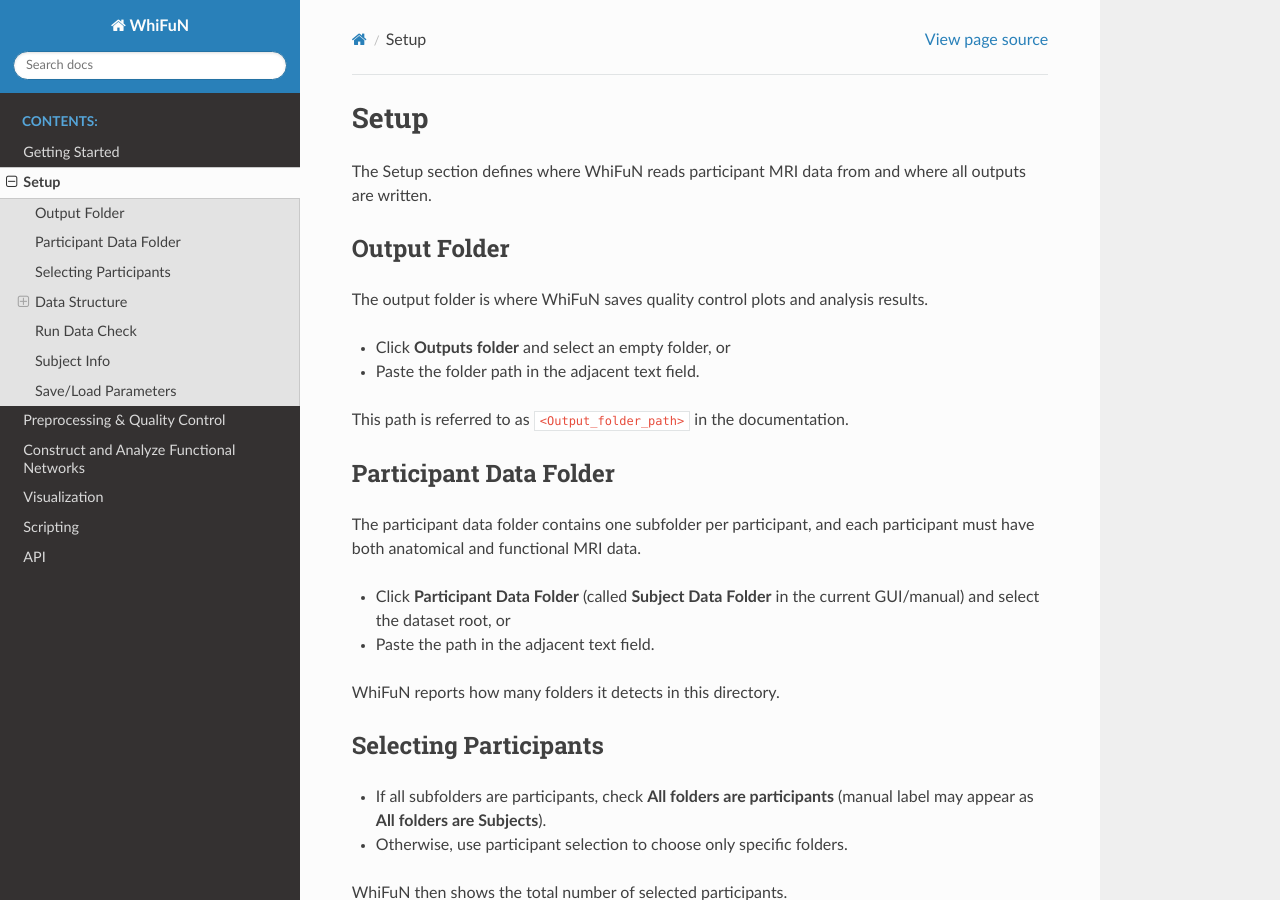
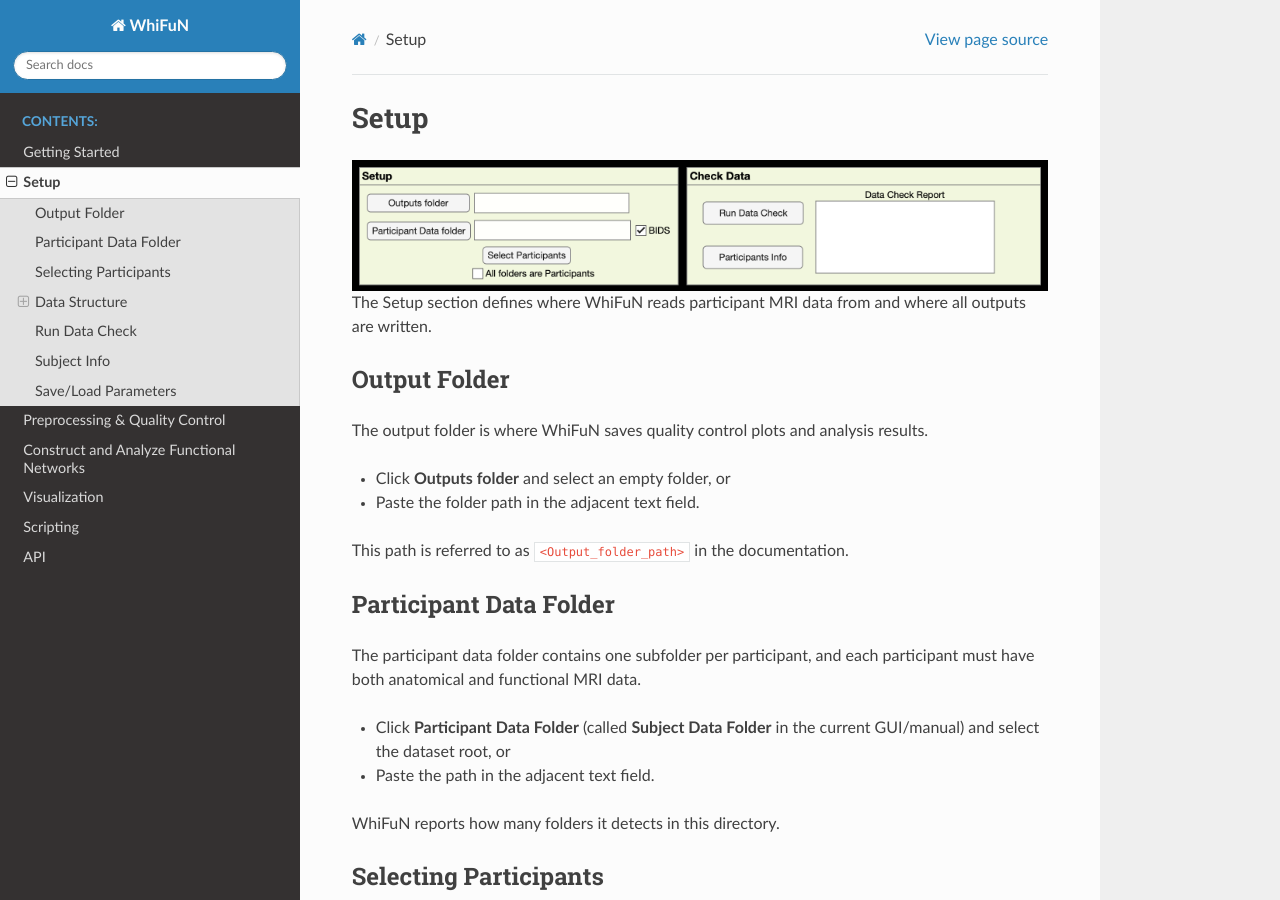
Before and after one commit to pratik55/WhifuN---A-toolbox-for-White-Matter-Analysis-in-fMRI, a Sphinx documentation site: the page built from docs/source/setup.rst, in a window 1280 px wide and 900 px high. Built offline with Sphinx 7.4.7 and the Read the Docs theme 3.1.0, drawn with Linux system fonts in a browser that asks for light colours.

Commit message:
Add figure to Setup section in documentation
Added a figure to the Setup section for better visualization.

```diff
--- a/docs/source/setup.rst
+++ b/docs/source/setup.rst
@@ -1,5 +1,9 @@
 Setup
 =====
+.. figure:: ../figures/Setup.png
+   :alt: Setup and Data Check
+   :align: center
+   :width: 100%
 
 The Setup section defines where WhiFuN reads participant MRI data from and
 where all outputs are written.
```
